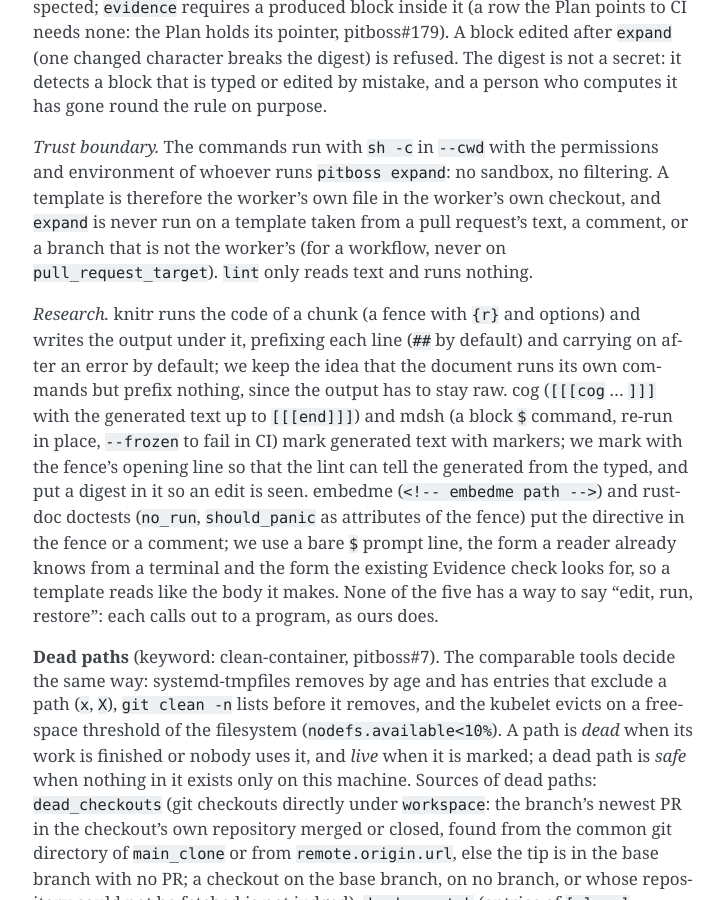
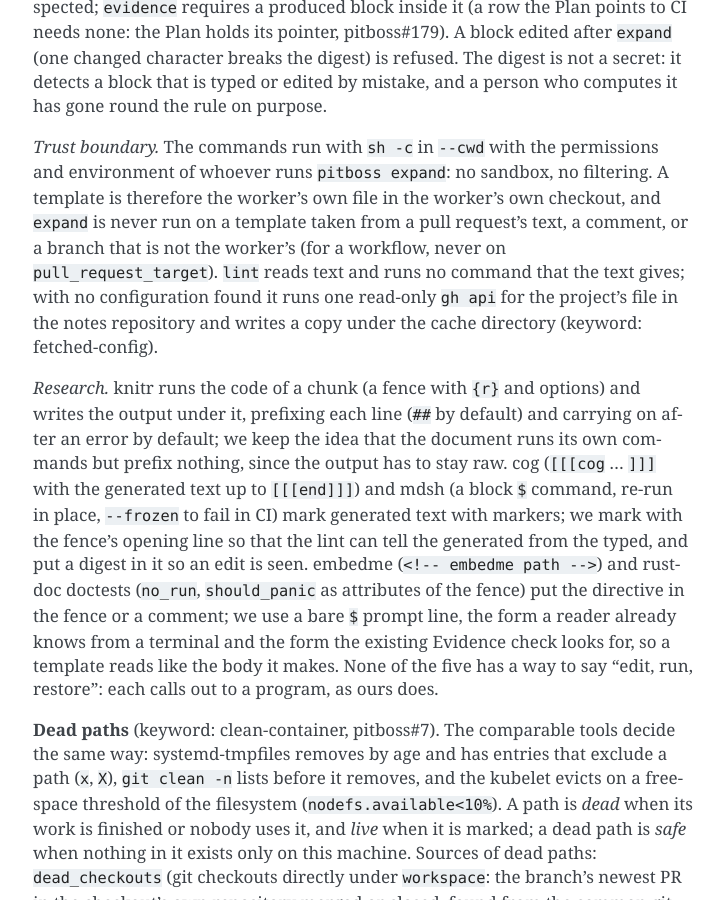
Before and after one commit to dev-skill-up/pitboss, a Sphinx documentation site: the page built from doc/design.rst, in a window 1280 px wide and 900 px high, scrolled down 25468 px. Shown: the whole window, without its empty margins (387-1111 px from the left). Built offline with Sphinx 7.4.7, drawn with Linux system fonts in a browser that asks for light colours.

Commit message:
Say that lint may run one read-only gh api for the configuration
Co-Authored-By: Claude Sonnet 5.5 <noreply@anthropic.com>
Claude-Session: https://claude.ai/code/session_01HwLsLtFgHv4ix6TZzPYRcT

```diff
--- a/doc/design.rst
+++ b/doc/design.rst
@@ -917,8 +917,10 @@ permissions and environment of whoever runs ``pitboss expand``: no sandbox, no
 filtering. A template is therefore the worker's own file in the worker's own
 checkout, and ``expand`` is never run on a template taken from a pull
 request's text, a comment, or a branch that is not the worker's (for a
-workflow, never on ``pull_request_target``). ``lint`` only reads text and runs
-nothing.
+workflow, never on ``pull_request_target``). ``lint`` reads text and runs no
+command that the text gives; with no configuration found it runs one read-only
+``gh api`` for the project's file in the notes repository and writes a copy
+under the cache directory (keyword: fetched-config).
 
 *Research.* knitr runs the code of a chunk (a fence with ``{r}`` and options)
 and writes the output under it, prefixing each line (``##`` by default) and
```
